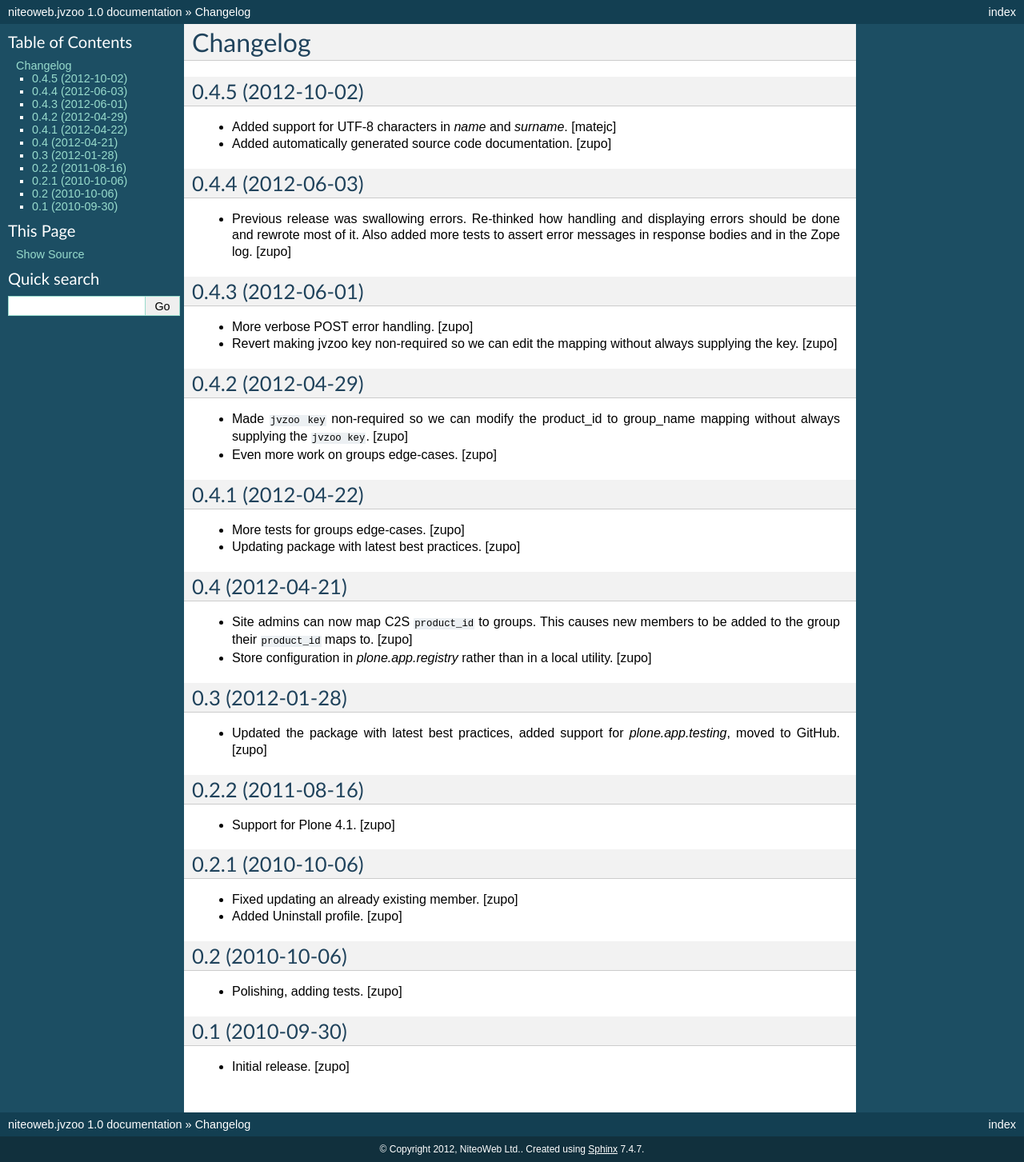
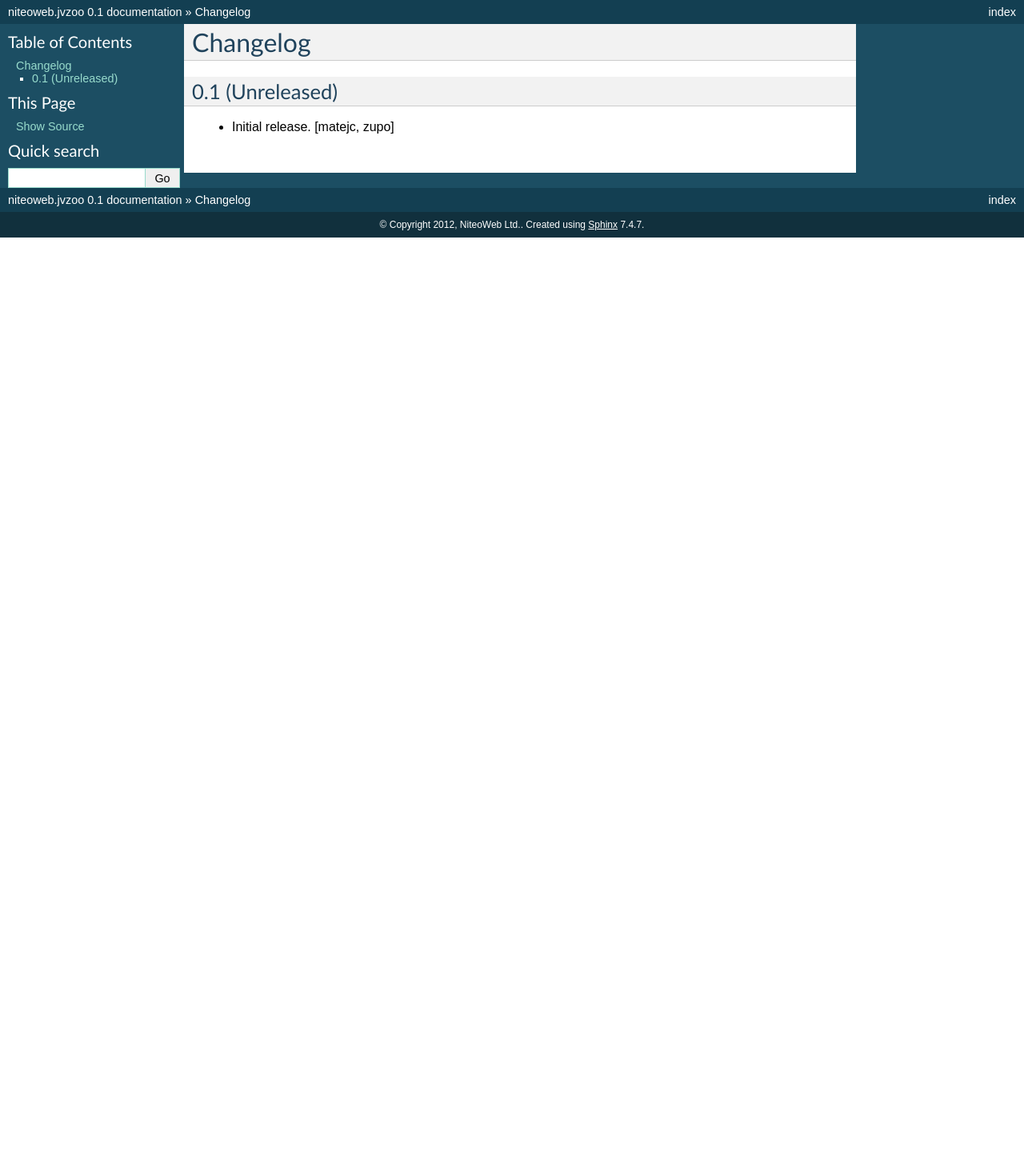
Before and after one commit to teamniteo/niteoweb.jvzoo, a Sphinx documentation site: the page built from docs/HISTORY.rst, in a window 1280 px wide. Shown: the whole page at 80% size. Built offline with Sphinx 7.4.7, drawn with Linux system fonts in a browser that asks for light colours; after the commit the page ends 900 px from its top, so only the background shows below that.

Commit message:
refactoring docs

```diff
--- a/docs/HISTORY.rst
+++ b/docs/HISTORY.rst
@@ -1,102 +1,8 @@
 Changelog
 =========
 
-0.4.5 (2012-10-02)
-------------------
-
-- Added support for UTF-8 characters in `name` and `surname`.
-  [matejc]
-
-- Added automatically generated source code documentation.
-  [zupo]
-
-
-0.4.4 (2012-06-03)
-------------------
-
-- Previous release was swallowing errors. Re-thinked how handling and displaying
-  errors should be done and rewrote most of it. Also added more tests to assert
-  error messages in response bodies and in the Zope log.
-  [zupo]
-
-
-0.4.3 (2012-06-01)
-------------------
-
-- More verbose POST error handling.
-  [zupo]
-
-- Revert making jvzoo key non-required so we can edit the mapping without
-  always supplying the key.
-  [zupo]
-
-
-0.4.2 (2012-04-29)
-------------------
-
-- Made ``jvzoo key`` non-required so we can modify the product_id to
-  group_name mapping without always supplying the ``jvzoo key``.
-  [zupo]
-
-- Even more work on groups edge-cases.
-  [zupo]
-
-
-0.4.1 (2012-04-22)
-------------------
-
-- More tests for groups edge-cases.
-  [zupo]
-
-- Updating package with latest best practices.
-  [zupo]
-
-
-0.4 (2012-04-21)
-----------------
-
-- Site admins can now map C2S ``product_id`` to groups. This causes new members
-  to be added to the group their ``product_id`` maps to.
-  [zupo]
-
-- Store configuration in `plone.app.registry` rather than in a local utility.
-  [zupo]
-
-
-0.3 (2012-01-28)
-----------------
-
-- Updated the package with latest best practices, added support for
-  `plone.app.testing`, moved to GitHub.
-  [zupo]
-
-
-0.2.2 (2011-08-16)
-------------------
-
-- Support for Plone 4.1.
-  [zupo]
-
-
-0.2.1 (2010-10-06)
-------------------
-
-- Fixed updating an already existing member.
-  [zupo]
-
-- Added Uninstall profile.
-  [zupo]
-
-
-0.2 (2010-10-06)
-----------------
-
-- Polishing, adding tests.
-  [zupo]
-
-
-0.1 (2010-09-30)
+0.1 (Unreleased)
 ----------------
 
 - Initial release.
-  [zupo]
+  [matejc, zupo]
--- a/docs/conventions.rst
+++ b/docs/conventions.rst
@@ -158,4 +158,4 @@ displayed:
 
 Documentation is automatically generated from these source files every time
 you push your code to GitHub. The post-commit hook is handled by ReadTheDocs and
-the results are visible at http://readthedocs.org/docs/niteowebclick2sel.
+the results are visible at http://readthedocs.org/docs/niteowebjvzoo.
--- a/docs/dev.rst
+++ b/docs/dev.rst
@@ -7,9 +7,10 @@ Tips & Tricks
 Mocked request
 ==============
 
-If you want to mock a request from JVZoo in your local development
-environment, run something along these lines:
+If you want to mock a request from JVZoo in your local development environment,
+run something along these lines:
 
 .. sourcecode:: bash
 
+    TODO: replace this with jvzoo's request
     $ curl -d "buyer_email=test@niteoweb.com&buyer_name=John&buyer_surname=Smith&product_id=1&product_name=TestProduct&affiliate_username=affiliate@niteoweb.com&c2s_transaction_id=1&purchase_date=2012/01/01&purchase_time=00:00:00&secretkey=secret&acquirer_transaction_id=123&checksum=B457E9433F98EF22AA9DD9BA4A5E2B16" http://localhost:8080/Plone/@@jvzoo
--- a/docs/source.rst
+++ b/docs/source.rst
@@ -17,9 +17,6 @@ Source
 .. automodule:: niteoweb.jvzoo.browser.controlpanel
     :members:
 
-.. automodule:: niteoweb.jvzoo.upgrades.upgrade_0_to_0400
-    :members:
-
 
 Tests
 =====
--- a/setup.py
+++ b/setup.py
@@ -17,7 +17,7 @@ long_description = \
 
 setup(
     name='niteoweb.jvzoo',
-    version='1.0',
+    version='0.1',
     description="Integrates JVZoo digital products retailer system with "
                 "Plone for paid memberships.",
     long_description=long_description,
```
